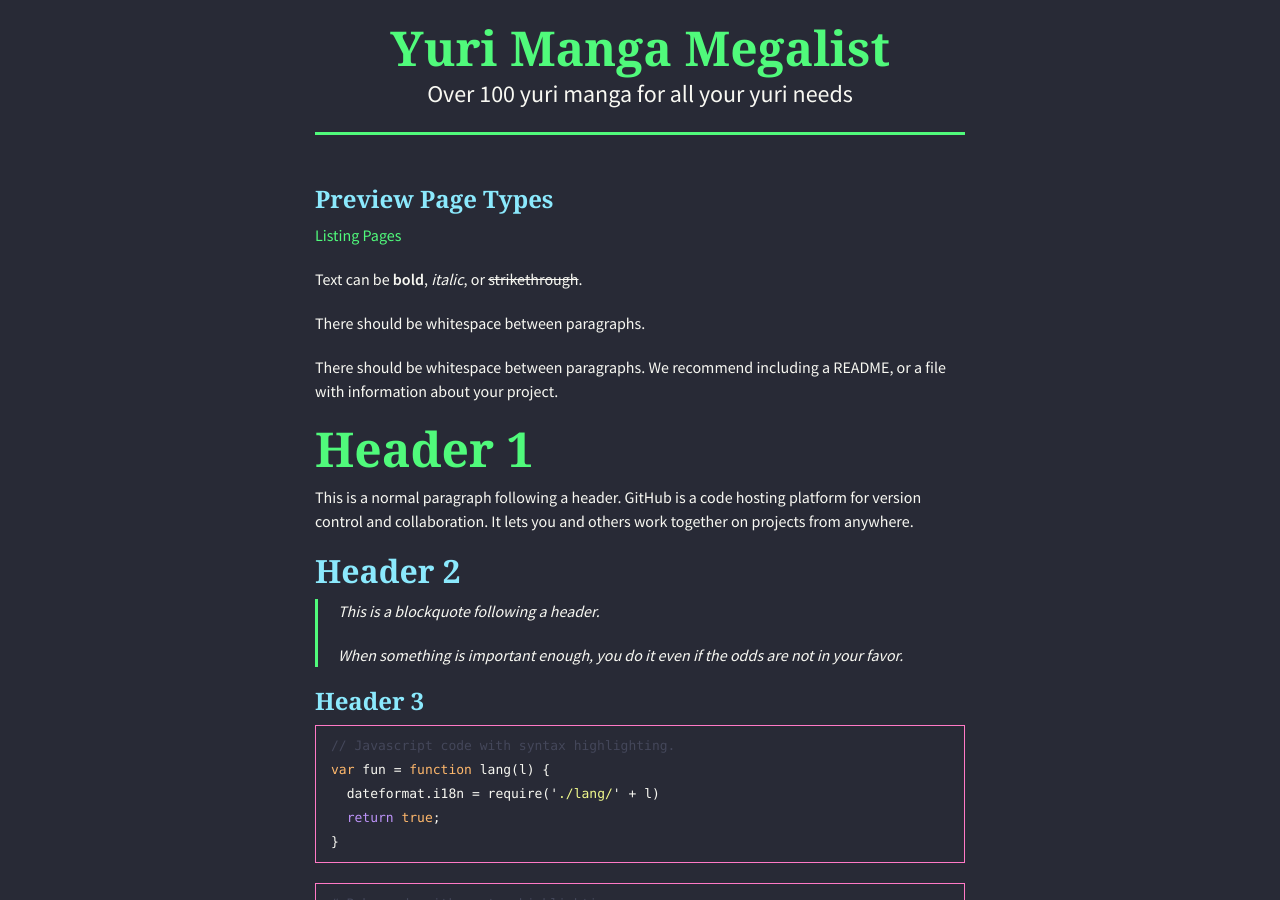
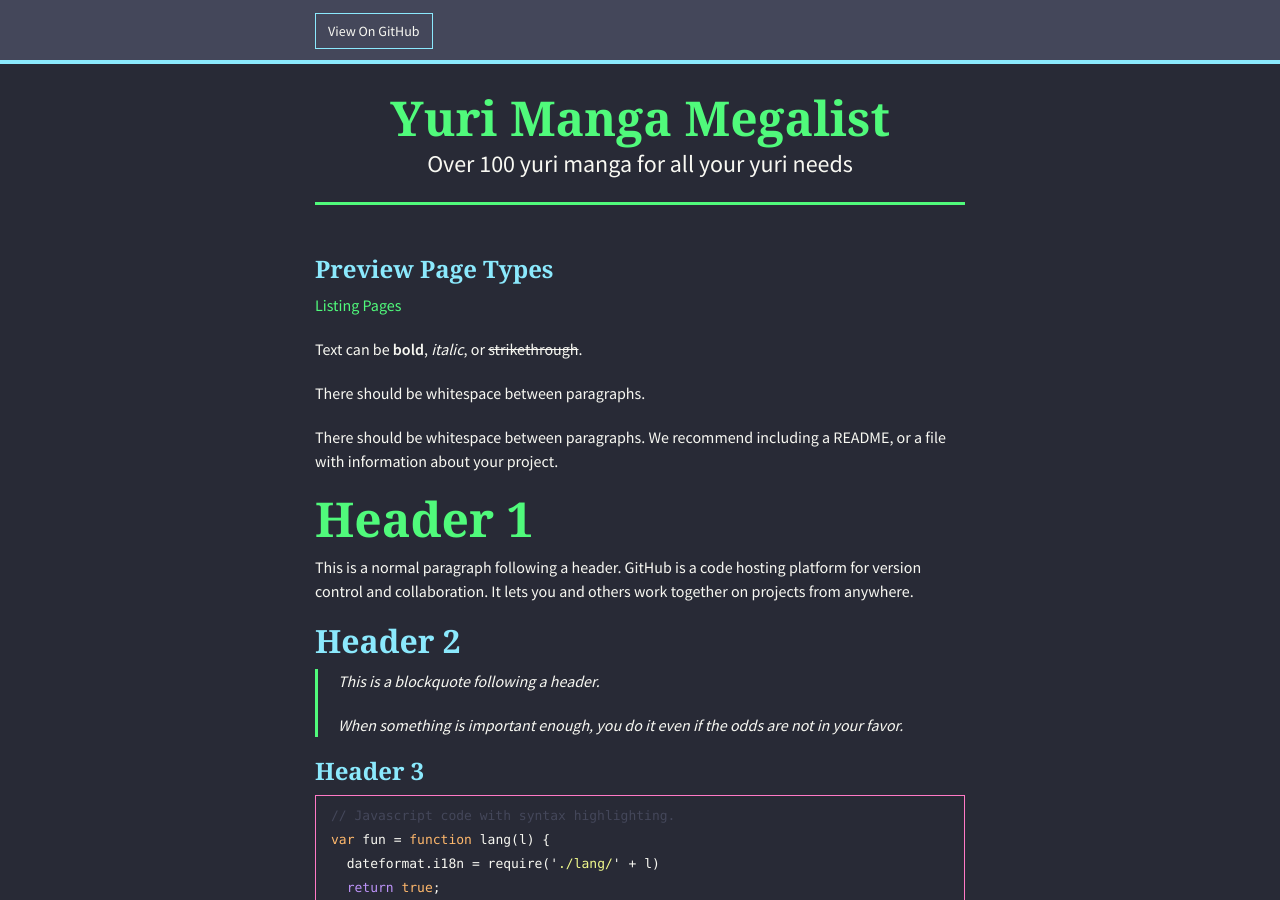
Before and after one commit to Nogooduser/yuri-list, a Jekyll site: the page built from index.md, in a window 1280 px wide and 900 px high. Built offline with Jekyll 4.4.1, drawn with Linux system fonts in a browser that asks for light colours; nearby versions of some CDN libraries; our own code applies the rules of GitHub Pages for plain Markdown files.

Commit message:
Update _config.yml

```diff
--- a/_config.yml
+++ b/_config.yml
@@ -1,6 +1,8 @@
 title: Yuri Manga Megalist
 description: Over 100 yuri manga for all your yuri needs
+google_analytics:
 show_downloads: false
+show_header: true
 remote_theme: "dracula/gh-pages"
 
 sass:
```
